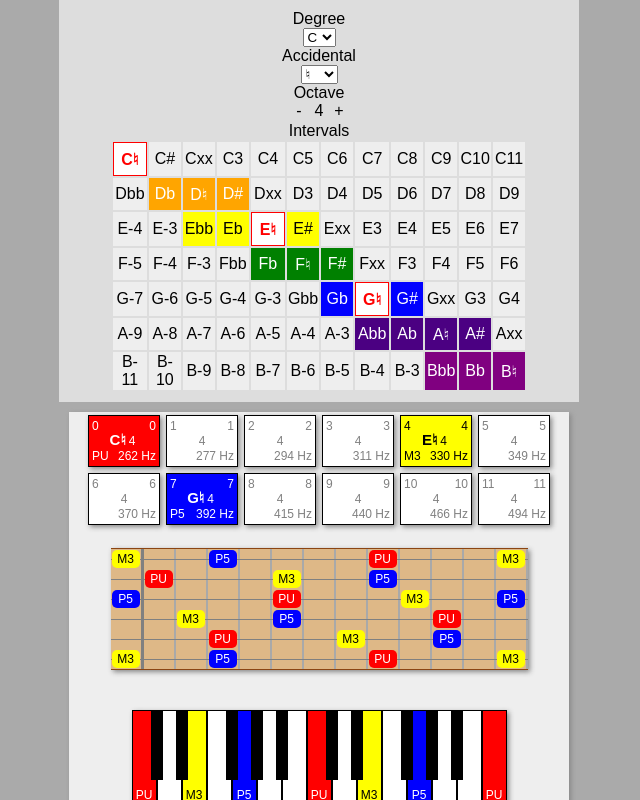
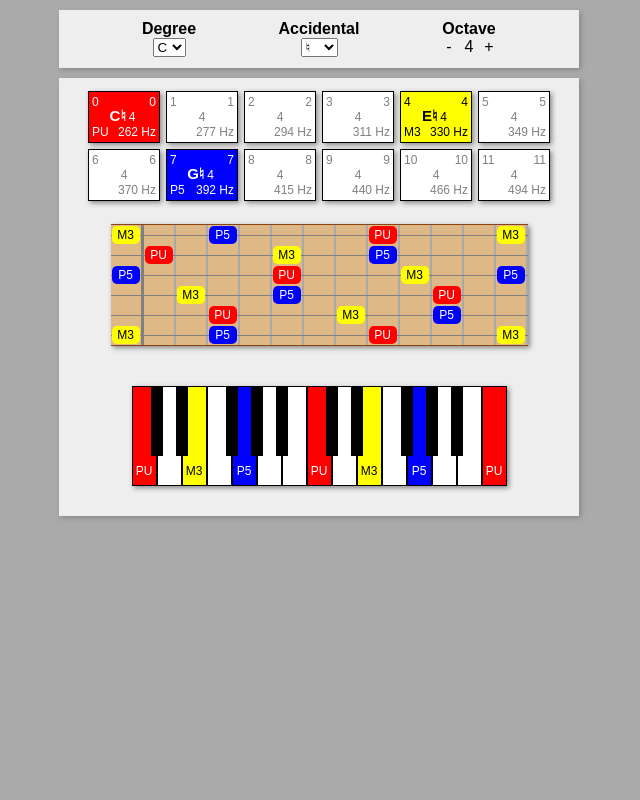
Before and after one commit to dan9418/play-what-beta, a React app: page / in a window 1280 px wide. Shown: the whole page, without its empty margins (321-961 px from the left). Built offline with nearby package versions, Linux system fonts and the light colour scheme.

Commit message:
added input panel component

```diff
--- a/src/App.tsx
+++ b/src/App.tsx
@@ -3,9 +3,7 @@ import * as ReactDOM from "react-dom";
 import "./App.css";
 import { MasterViewer } from "./MasterViewer/MasterViewer";
 import { ACCIDENTAL, DEGREE, INTERVAL, ALL_DEGREES, ALL_ACCIDENTALS } from "./Common/Theory/TheoryDefinitions";
-import { DropdownSelector } from "./Common/Inputs/Selectors/DropdownSelector/DropdownSelector";
-import { NumericSelector } from "./Common/Inputs/Selectors/NumericSelector/NumericSelector";
-import { IntervalSelector } from "./Common/Inputs/Selectors/IntervalSelector/IntervalSelector";
+import { InputPanel } from "./InputPanel/InputPanel";
 
 export class App extends React.Component<any, any> {
 
@@ -20,11 +18,11 @@ export class App extends React.Component<any, any> {
 		}
 	}
 
-	setValue = (property, value) => {
-        let update = {};
-        update[property] = value;
-        this.setState(update);
-    }
+	setValue = (property: string, value: any) => {
+		let update = {};
+		update[property] = value;
+		this.setState(update);
+	}
 
 	render = () => {
 		let keyDef = {
@@ -34,16 +32,16 @@ export class App extends React.Component<any, any> {
 
 		return (
 			<>
-				<div className='inputs'>
-                    Degree <DropdownSelector data={ALL_DEGREES} value={this.state.degree} setValue={(value) => { this.setValue('degree', value); }} />
-					Accidental <DropdownSelector data={ALL_ACCIDENTALS} value={this.state.accidental} setValue={(value) => { this.setValue('accidental', value); }} />
-					Octave <NumericSelector value={this.state.octave} setValue={(value) => { this.setValue('octave', value); }} />
-					Intervals <IntervalSelector keyDef={keyDef} value={this.state.intervals} setValue={(value) => { this.setValue('intervals', value); }} />
-				</div>
+				<InputPanel
+					keyDef={keyDef}
+					intervals={this.state.intervals}
+					octave={this.state.octave}
+					setValue={this.setValue}
+				/>
 				<MasterViewer
 					keyDef={keyDef}
 					intervals={this.state.intervals}
-					octave={4}
+					octave={this.state.octave}
 				/>
 			</>
 		);
@@ -51,4 +49,4 @@ export class App extends React.Component<any, any> {
 }
 
 const domContainer = document.querySelector('#app');
-ReactDOM.render(<App/>, domContainer);
+ReactDOM.render(<App />, domContainer);
--- a/src/Common/Inputs/Selectors/IntervalSelector/IntervalSelector.tsx
+++ b/src/Common/Inputs/Selectors/IntervalSelector/IntervalSelector.tsx
@@ -2,7 +2,6 @@ import * as React from "react";
 import './IntervalSelector.css';
 import { Key, Interval } from "../../../Theory/TheoryDefinitions";
 import { TheoryEngine2 } from "../../../Theory/TheoryEngine2";
-import { setMaxListeners } from "cluster";
 
 type IntervalSelectorProps = {
     keyDef: Key;
--- /dev/null
+++ b/src/InputPanel/InputPanel.css
@@ -0,0 +1,28 @@
+.input-panel {
+    background-color: #EEEEEE;
+    width: 500px;
+    padding: 10px;
+    text-align: center;
+    display: block;
+    margin: auto;
+    margin-top: 10px;
+    box-shadow: 2px 2px 5px #888;
+}
+
+/* Header */
+
+.input-panel-header {
+    font-weight: bold;
+}
+
+.input-panel-header-cell {
+    display: inline-block;
+    width: 30%;
+}
+
+/* Content */
+
+.input-panel-content-row-cell {
+    display: inline-block;
+    width: 30%;
+}
--- /dev/null
+++ b/src/InputPanel/InputPanel.tsx
@@ -0,0 +1,50 @@
+import * as React from "react";
+import "./InputPanel.css";
+import { Accidental, Interval, Key, ALL_DEGREES, ALL_ACCIDENTALS } from "../Common/Theory/TheoryDefinitions";
+import { DropdownSelector } from "../Common/Inputs/Selectors/DropdownSelector/DropdownSelector";
+import { NumericSelector } from "../Common/Inputs/Selectors/NumericSelector/NumericSelector";
+
+type InputPanelProps = {
+    keyDef: Key,
+    octave: number,
+    intervals: Interval[],
+    setValue: (property: string, value: any) => void
+}
+
+export class InputPanel extends React.Component<InputPanelProps, any> {
+
+    constructor(props) {
+        super(props);
+        this.state = {
+
+        };
+    }
+
+    /* Render */
+
+    render = () => {
+        return (
+            <div className='input-panel'>
+                <div className='input-panel-header'>
+                    <div className='input-panel-header-cell'>Degree</div>
+                    <div className='input-panel-header-cell'>Accidental</div>
+                    <div className='input-panel-header-cell'>Octave</div>
+                </div>
+                <div className='input-panel-content'>
+                    <div className='input-panel-content-row'>
+                        <div className='input-panel-content-row-cell'>
+                            <DropdownSelector data={ALL_DEGREES} value={this.props.keyDef.degree} setValue={(value) => { this.props.setValue('degree', value); }} />
+                        </div>
+                        <div className='input-panel-content-row-cell'>
+                            <DropdownSelector data={ALL_ACCIDENTALS} value={this.props.keyDef.accidental} setValue={(value) => { this.props.setValue('accidental', value); }} />
+                        </div>
+                        <div className='input-panel-content-row-cell'>
+                            <NumericSelector value={this.props.octave} setValue={(value) => { this.props.setValue('octave', value); }} />
+                        </div>
+                    </div>
+                </div>
+                {/*<IntervalSelector keyDef={keyDef} value={this.state.intervals} setValue={(value) => { this.setValue('intervals', value); }} />*/}
+            </div>
+        );
+    };
+}
--- a/src/MasterViewer/MasterViewer.css
+++ b/src/MasterViewer/MasterViewer.css
@@ -1,6 +1,7 @@
 .master-viewer {
     background-color: #EEEEEE;
     width: 500px;
+    padding: 10px;
     display: block;
     margin: auto;
     margin-top: 10px;
```
Also changed, not shown: 2 other files (tests, documents, lock files or other folders).
